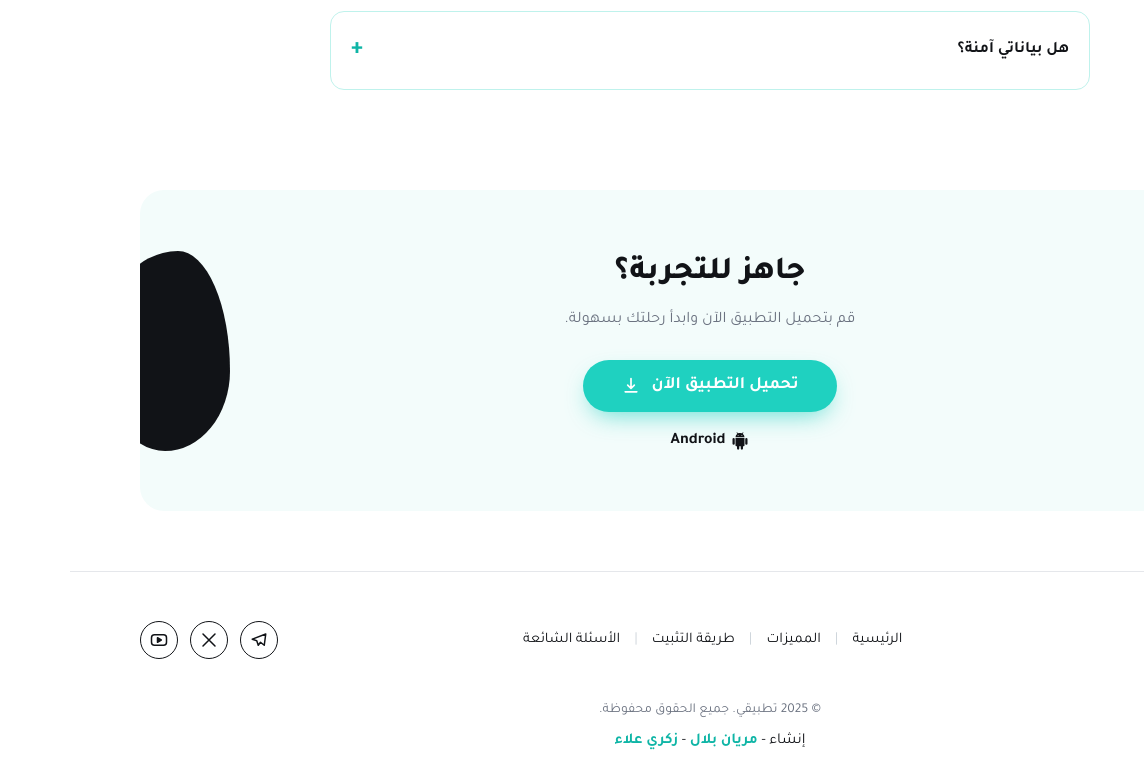
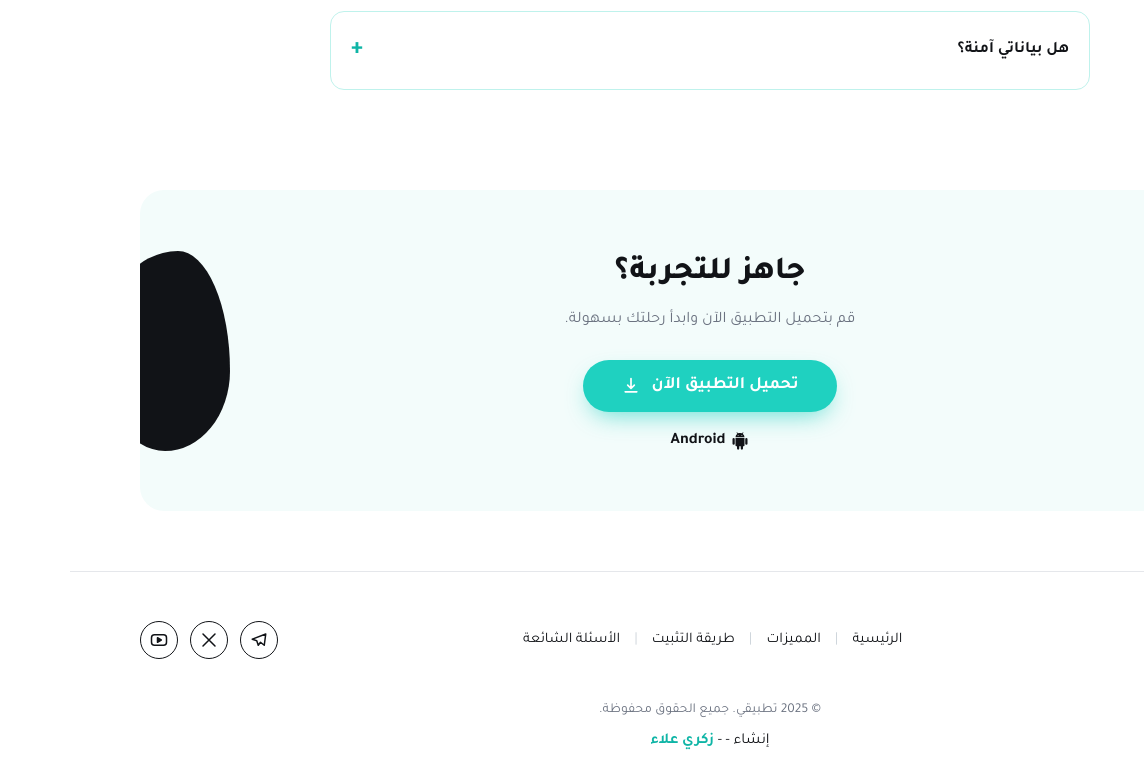
Before and after one commit to BILALMAE25/-, a plain HTML site: page index.html in a window 1280 px wide. Shown: the part 2089-2869 px from the top of the page, 0-1144 px from the left. Drawn offline with Linux system fonts and the light colour scheme.

Commit message:
Update index.html

```diff
--- a/index.html
+++ b/index.html
@@ -206,7 +206,7 @@
 
       <div class="footer-bottom">
         <p>© 2025 تطبيقي. جميع الحقوق محفوظة.</p>
-        <p class="credit">إنشاء - <b>مريان بلال</b> - <b>زكري علاء</b></p>
+        <p class="credit">إنشاء - - <b>زكري علاء</b></p>
       </div>
     </div>
   </footer>
```
